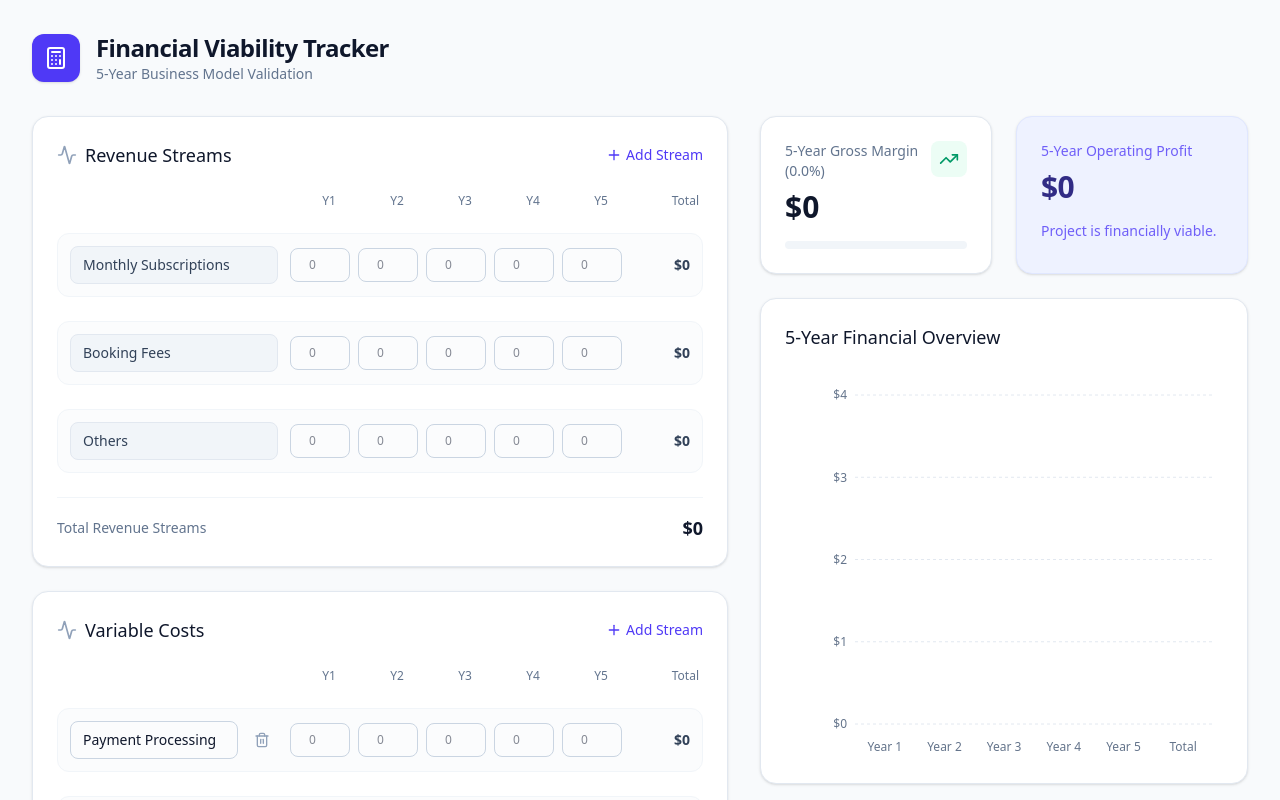
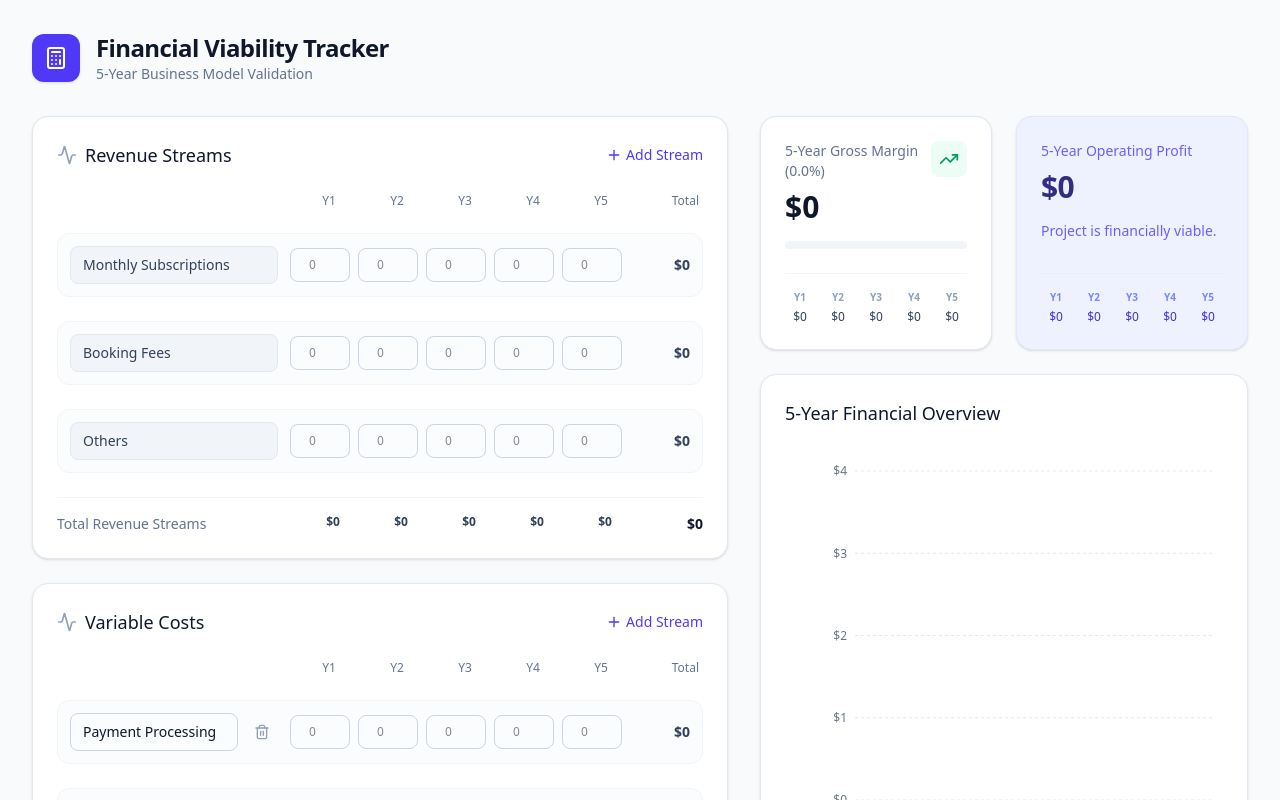
Before and after one commit to hlx-collab/Business-Project-The-Lisbon-MBA, a React (Vite) app: page / in a window 1280 px wide. Shown: the top 800 px of the page. Built offline with nearby package versions, Linux system fonts and the light colour scheme.

Commit message:
feat: Add permanent fixed costs and simplify chart data
Introduces new types of permanent fixed costs (Advertisement, IT R&D and Support) to better categorize operating expenses.
Simplifies the chart data structure to directly map to key financial metrics, improving readability and maintainability.

```diff
--- a/src/App.tsx
+++ b/src/App.tsx
@@ -23,7 +23,9 @@ export default function App() {
 
   const [fixedCostsStreams, setFixedCostsStreams] = useState<FinancialStream[]>([
     { id: '1', name: 'Rent', amounts: ['', '', '', '', ''] },
-    { id: '2', name: 'Salaries', amounts: ['', '', '', '', ''] }
+    { id: '2', name: 'Salaries', amounts: ['', '', '', '', ''] },
+    { id: '3', name: 'Advertisement', amounts: ['', '', '', '', ''], isPermanent: true },
+    { id: '4', name: 'IT R&D and Support', amounts: ['', '', '', '', ''], isPermanent: true }
   ]);
 
   const years = [0, 1, 2, 3, 4];
@@ -79,46 +81,24 @@ export default function App() {
     setStreams(streams.filter(stream => stream.id !== id));
   };
 
-  const chartData = [...years.map(y => {
-    const data: any = { name: `Year ${y + 1}` };
-    revenueStreams.forEach(s => data[`rev-${s.id}`] = typeof s.amounts[y] === 'number' ? s.amounts[y] : 0);
-    variableCostsStreams.forEach(s => data[`var-${s.id}`] = typeof s.amounts[y] === 'number' ? s.amounts[y] : 0);
-    fixedCostsStreams.forEach(s => data[`fix-${s.id}`] = typeof s.amounts[y] === 'number' ? s.amounts[y] : 0);
-    data['gross-margin'] = grossMarginByYear[y];
-    data['op-profit'] = opProfitByYear[y];
-    return data;
-  }), {
+  const chartData = [...years.map(y => ({
+    name: `Year ${y + 1}`,
+    'Total Revenue': totalRevenueByYear[y],
+    'Total Var. Costs': totalVarCostsByYear[y],
+    'Gross Margin': grossMarginByYear[y],
+    'Total Fixed Costs': totalFixedCostsByYear[y],
+    'Op. Profit': opProfitByYear[y]
+  })), {
     name: 'Total',
-    ...revenueStreams.reduce((acc, s) => ({...acc, [`rev-${s.id}`]: getStreamTotal(s)}), {}),
-    ...variableCostsStreams.reduce((acc, s) => ({...acc, [`var-${s.id}`]: getStreamTotal(s)}), {}),
-    ...fixedCostsStreams.reduce((acc, s) => ({...acc, [`fix-${s.id}`]: getStreamTotal(s)}), {}),
-    'gross-margin': grossMargin,
-    'op-profit': operatingProfit
+    'Total Revenue': totalRevenue,
+    'Total Var. Costs': totalVariableCosts,
+    'Gross Margin': grossMargin,
+    'Total Fixed Costs': fixedCosts,
+    'Op. Profit': operatingProfit
   }];
-
-  const revenueColors = ['#2563eb', '#3b82f6', '#60a5fa', '#93c5fd', '#bfdbfe'];
-  const varCostColors = ['#d97706', '#f59e0b', '#fbbf24', '#fcd34d', '#fde68a'];
-  const fixedCostColors = ['#ea580c', '#f97316', '#fb923c', '#fdba74', '#fed7aa'];
 
   const formatTooltip = (value: any, name: any) => {
     const numValue = typeof value === 'number' ? value : Number(value);
-    if (name === 'gross-margin') return [formatCurrency(numValue), 'Gross Margin'];
-    if (name === 'op-profit') return [formatCurrency(numValue), 'Operating Profit'];
-
-    if (typeof name === 'string') {
-      if (name.startsWith('rev-')) {
-        const stream = revenueStreams.find(s => s.id === name.replace('rev-', ''));
-        return [formatCurrency(numValue), stream ? stream.name : name];
-      }
-      if (name.startsWith('var-')) {
-        const stream = variableCostsStreams.find(s => s.id === name.replace('var-', ''));
-        return [formatCurrency(numValue), stream ? stream.name : name];
-      }
-      if (name.startsWith('fix-')) {
-        const stream = fixedCostsStreams.find(s => s.id === name.replace('fix-', ''));
-        return [formatCurrency(numValue), stream ? stream.name : name];
-      }
-    }
     return [formatCurrency(numValue), name];
   };
 
@@ -147,7 +127,8 @@ export default function App() {
     streams: FinancialStream[],
     setStreams: React.Dispatch<React.SetStateAction<FinancialStream[]>>,
     prefix: string,
-    total: number
+    total: number,
+    totalsByYear: number[]
   ) => (
     <div className="bg-white p-6 rounded-2xl shadow-sm border border-slate-200 space-y-6">
       <div className="flex items-center justify-between">
@@ -222,9 +203,18 @@ export default function App() {
           </div>
         ))}
       </div>
-      <div className="pt-4 border-t border-slate-100 flex justify-between items-center">
-        <span className="text-sm font-medium text-slate-500">Total {title}</span>
-        <span className="text-lg font-semibold text-slate-900">{formatCurrency(total)}</span>
+      <div className="pt-4 border-t border-slate-100 flex flex-col sm:flex-row sm:items-center space-y-3 sm:space-y-0 sm:space-x-3">
+        <div className="flex-1 text-sm font-medium text-slate-500">Total {title}</div>
+        <div className="grid grid-cols-6 gap-2 w-full sm:max-w-[400px]">
+          {years.map(y => (
+            <div key={y} className="text-center text-xs font-semibold text-slate-700 truncate">
+              {formatCurrency(totalsByYear[y])}
+            </div>
+          ))}
+          <div className="flex items-center justify-end text-sm font-bold text-slate-900 truncate">
+            {formatCurrency(total)}
+          </div>
+        </div>
       </div>
     </div>
   );
@@ -246,9 +236,9 @@ export default function App() {
         <div className="grid grid-cols-1 xl:grid-cols-12 gap-8">
           {/* Inputs Section */}
           <div className="xl:col-span-7 space-y-6">
-            {renderStreamSection('Revenue Streams', revenueStreams, setRevenueStreams, 'Revenue', totalRevenue)}
-            {renderStreamSection('Variable Costs', variableCostsStreams, setVariableCostsStreams, 'Cost', totalVariableCosts)}
-            {renderStreamSection('Fixed Operating Costs', fixedCostsStreams, setFixedCostsStreams, 'Fixed Cost', fixedCosts)}
+            {renderStreamSection('Revenue Streams', revenueStreams, setRevenueStreams, 'Revenue', totalRevenue, totalRevenueByYear)}
+            {renderStreamSection('Variable Costs', variableCostsStreams, setVariableCostsStreams, 'Cost', totalVariableCosts, totalVarCostsByYear)}
+            {renderStreamSection('Fixed Operating Costs', fixedCostsStreams, setFixedCostsStreams, 'Fixed Cost', fixedCosts, totalFixedCostsByYear)}
           </div>
 
           {/* Outputs & Visualization Section */}
@@ -270,10 +260,19 @@ export default function App() {
                 <div className="mt-4 w-full bg-slate-100 rounded-full h-2">
                   <div className="bg-emerald-500 h-2 rounded-full" style={{ width: `${Math.min(Math.max(calculatedMarginPercent, 0), 100)}%` }}></div>
                 </div>
+                <div className="mt-6 grid grid-cols-5 gap-2 pt-4 border-t border-slate-100">
+                  {years.map(y => (
+                    <div key={y} className="text-center">
+                      <div className="text-[10px] text-slate-400 uppercase font-semibold">Y{y+1}</div>
+                      <div className="text-xs font-medium text-slate-700 mt-1">{formatCurrency(grossMarginByYear[y])}</div>
+                    </div>
+                  ))}
+                </div>
               </div>
 
               {/* Operating Profit Card */}
-              <div className={`p-6 rounded-2xl shadow-sm border ${operatingProfit >= 0 ? 'bg-indigo-50 border-indigo-100' : 'bg-red-50 border-red-100'}`}>
+              <div className={`p-6 rounded-2xl shadow-sm border flex flex-col justify-between ${operatingProfit >= 0 ? 'bg-indigo-50 border-indigo-100' : 'bg-red-50 border-red-100'}`}>
+                <div>
                   <div className="flex justify-between items-start">
                     <div>
                       <p className={`text-sm font-medium ${operatingProfit >= 0 ? 'text-indigo-600/80' : 'text-red-600/80'}`}>
@@ -287,6 +286,15 @@ export default function App() {
                   <p className={`mt-4 text-sm ${operatingProfit >= 0 ? 'text-indigo-600/80' : 'text-red-600/80'}`}>
                     {operatingProfit >= 0 ? 'Project is financially viable.' : 'Project is operating at a loss.'}
                   </p>
+                </div>
+                <div className={`mt-6 grid grid-cols-5 gap-2 pt-4 border-t ${operatingProfit >= 0 ? 'border-indigo-100/50' : 'border-red-100/50'}`}>
+                  {years.map(y => (
+                    <div key={y} className="text-center">
+                      <div className={`text-[10px] uppercase font-semibold ${operatingProfit >= 0 ? 'text-indigo-400' : 'text-red-400'}`}>Y{y+1}</div>
+                      <div className={`text-xs font-medium mt-1 ${operatingProfit >= 0 ? 'text-indigo-700' : 'text-red-700'}`}>{formatCurrency(opProfitByYear[y])}</div>
+                    </div>
+                  ))}
+                </div>
               </div>
             </div>
 
@@ -318,26 +326,20 @@ export default function App() {
                       cursor={{ fill: '#f1f5f9' }}
                       contentStyle={{ borderRadius: '0.75rem', border: 'none', boxShadow: '0 4px 6px -1px rgb(0 0 0 / 0.1)' }}
                     />
-                    {revenueStreams.map((s, i) => (
-                      <Bar key={`rev-${s.id}`} dataKey={`rev-${s.id}`} stackId="revenue" fill={revenueColors[i % revenueColors.length]}>
-                        <LabelList dataKey={`rev-${s.id}`} content={(props: any) => renderCustomBarLabel(props, s.name)} />
+                    <Bar dataKey="Total Revenue" fill="#3b82f6">
+                      <LabelList dataKey="Total Revenue" content={(props: any) => renderCustomBarLabel(props, 'Revenue')} />
                     </Bar>
-                    ))}
-                    {variableCostsStreams.map((s, i) => (
-                      <Bar key={`var-${s.id}`} dataKey={`var-${s.id}`} stackId="varCosts" fill={varCostColors[i % varCostColors.length]}>
-                        <LabelList dataKey={`var-${s.id}`} content={(props: any) => renderCustomBarLabel(props, s.name)} />
+                    <Bar dataKey="Total Var. Costs" fill="#f59e0b">
+                      <LabelList dataKey="Total Var. Costs" content={(props: any) => renderCustomBarLabel(props, 'Var. Costs')} />
                     </Bar>
-                    ))}
-                    <Bar dataKey="gross-margin" stackId="grossMargin" fill="#8b5cf6">
-                      <LabelList dataKey="gross-margin" content={(props: any) => renderCustomBarLabel(props, 'Gross Margin')} />
+                    <Bar dataKey="Gross Margin" fill="#8b5cf6">
+                      <LabelList dataKey="Gross Margin" content={(props: any) => renderCustomBarLabel(props, 'Margin')} />
                     </Bar>
-                    {fixedCostsStreams.map((s, i) => (
-                      <Bar key={`fix-${s.id}`} dataKey={`fix-${s.id}`} stackId="fixedCosts" fill={fixedCostColors[i % fixedCostColors.length]}>
-                        <LabelList dataKey={`fix-${s.id}`} content={(props: any) => renderCustomBarLabel(props, s.name)} />
+                    <Bar dataKey="Total Fixed Costs" fill="#f97316">
+                      <LabelList dataKey="Total Fixed Costs" content={(props: any) => renderCustomBarLabel(props, 'Fixed Costs')} />
                     </Bar>
-                    ))}
-                    <Bar dataKey="op-profit" stackId="opProfit" fill={operatingProfit >= 0 ? '#10b981' : '#ef4444'}>
-                      <LabelList dataKey="op-profit" content={(props: any) => renderCustomBarLabel(props, 'Op. Profit')} />
+                    <Bar dataKey="Op. Profit" fill={operatingProfit >= 0 ? '#10b981' : '#ef4444'}>
+                      <LabelList dataKey="Op. Profit" content={(props: any) => renderCustomBarLabel(props, 'Op. Profit')} />
                     </Bar>
                   </BarChart>
                 </ResponsiveContainer>
```
Lines whose indentation alone changed are shown as unchanged.
